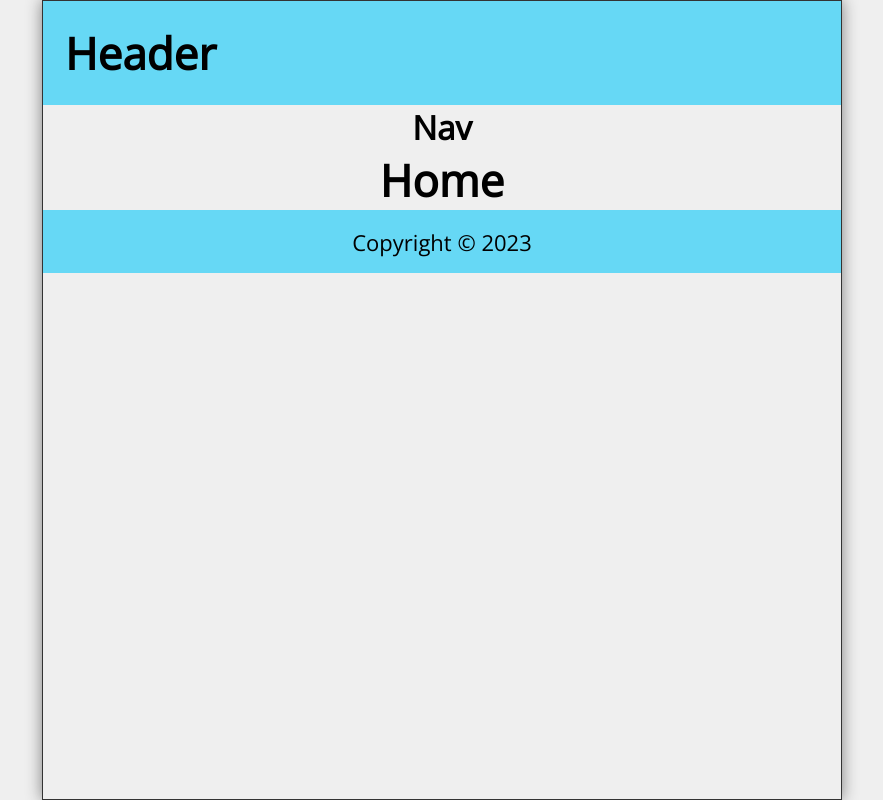
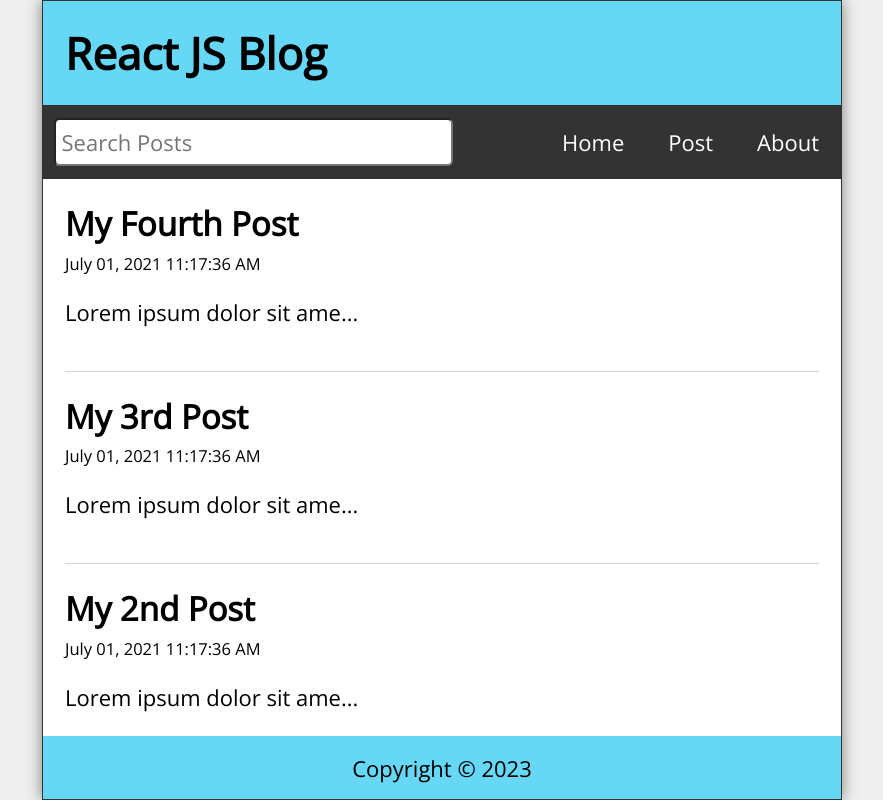
Before and after one commit to thallapalli/kt-react-blog-app, a React (Create React App) app: page / in a window 1280 px wide. Shown: the whole page, without its empty margins (198-1081 px from the left). Built offline with nearby package versions, Linux system fonts and the light colour scheme.

Commit message:
stable home checked in

```diff
--- a/src/App.js
+++ b/src/App.js
@@ -1,35 +1,96 @@
-import Nav from "./Nav";
-import Footer from "./Footer";
-import Home from "./Home";
-import NewPost from "./NewPost";
-import PostPage from "./PostPage";
-import About from "./About";
-import Missing from "./Missing";
-import { Route, Switch, useHistory } from "react-router-dom";
+import Header from './Header';
+import Nav from './Nav';
+import Footer from './Footer';
+import Home from './Home';
+import NewPost from './NewPost';
+import PostPage from './PostPage';
+import About from './About';
+import Missing from './Missing';
+import { Route, Switch, useHistory } from 'react-router-dom';
+import { useState, useEffect } from 'react';
+import { format } from 'date-fns';
 
-import { useState, useEffect } from "react";
-import Header from "./Header";
 function App() {
+  const [posts, setPosts] = useState([
+    {
+      id: 1,
+      title: "My First Post",
+      datetime: "July 01, 2021 11:17:36 AM",
+      body: "Lorem ipsum dolor sit amet consectetur adipisicing elit. Quis consequatur expedita, assumenda similique non optio! Modi nesciunt excepturi corrupti atque blanditiis quo nobis, non optio quae possimus illum exercitationem ipsa!"
+    },
+    {
+      id: 2,
+      title: "My 2nd Post",
+      datetime: "July 01, 2021 11:17:36 AM",
+      body: "Lorem ipsum dolor sit amet consectetur adipisicing elit. Quis consequatur expedita, assumenda similique non optio! Modi nesciunt excepturi corrupti atque blanditiis quo nobis, non optio quae possimus illum exercitationem ipsa!"
+    },
+    {
+      id: 3,
+      title: "My 3rd Post",
+      datetime: "July 01, 2021 11:17:36 AM",
+      body: "Lorem ipsum dolor sit amet consectetur adipisicing elit. Quis consequatur expedita, assumenda similique non optio! Modi nesciunt excepturi corrupti atque blanditiis quo nobis, non optio quae possimus illum exercitationem ipsa!"
+    },
+    {
+      id: 4,
+      title: "My Fourth Post",
+      datetime: "July 01, 2021 11:17:36 AM",
+      body: "Lorem ipsum dolor sit amet consectetur adipisicing elit. Quis consequatur expedita, assumenda similique non optio! Modi nesciunt excepturi corrupti atque blanditiis quo nobis, non optio quae possimus illum exercitationem ipsa!"
+    }
+  ])
+  const [search, setSearch] = useState('');
+  const [searchResults, setSearchResults] = useState([]);
+  const [postTitle, setPostTitle] = useState('');
+  const [postBody, setPostBody] = useState('');
+  const history = useHistory();
+
+  useEffect(() => {
+    const filteredResults = posts.filter((post) =>
+      ((post.body).toLowerCase()).includes(search.toLowerCase())
+      || ((post.title).toLowerCase()).includes(search.toLowerCase()));
+
+    setSearchResults(filteredResults.reverse());
+  }, [posts, search])
+
+  const handleSubmit = (e) => {
+    e.preventDefault();
+    const id = posts.length ? posts[posts.length - 1].id + 1 : 1;
+    const datetime = format(new Date(), 'MMMM dd, yyyy pp');
+    const newPost = { id, title: postTitle, datetime, body: postBody };
+    const allPosts = [...posts, newPost];
+    setPosts(allPosts);
+    setPostTitle('');
+    setPostBody('');
+    history.push('/');
+  }
+
+  const handleDelete = (id) => {
+    const postsList = posts.filter(post => post.id !== id);
+    setPosts(postsList);
+    history.push('/');
+  }
+
   return (
     <div className="App">
-      <Header />
-      <Nav />
+      <Header title="React JS Blog" />
+      <Nav search={search} setSearch={setSearch} />
       <Switch>
         <Route exact path="/">
-          <Home />
+          <Home posts={searchResults} />
         </Route>
         <Route exact path="/post">
-          <NewPost />
+          <NewPost
+            handleSubmit={handleSubmit}
+            postTitle={postTitle}
+            setPostTitle={setPostTitle}
+            postBody={postBody}
+            setPostBody={setPostBody}
+          />
         </Route>
         <Route path="/post/:id">
-          <PostPage />
+          <PostPage posts={posts} handleDelete={handleDelete} />
         </Route>
-        <Route path="/about">
-          <About />
-        </Route>
-        <Route path="*">
-          <Missing />
-        </Route>
+        <Route path="/about" component={About} />
+        <Route path="*" component={Missing} />
       </Switch>
       <Footer />
     </div>
--- /dev/null
+++ b/src/Feed.js
@@ -0,0 +1,15 @@
+import React from 'react'
+import Post from './Post'
+
+const Feed = ({ posts }) => {
+  return (
+    <>
+    {posts.map(post=>(
+        <Post key={post.id} post={post}/>
+
+    ))}
+    </>
+  )
+}
+
+export default Feed
--- a/src/Header.js
+++ b/src/Header.js
@@ -1,9 +1,9 @@
 import React from 'react'
 
-const Header = () => {
+const Header = ({title}) => {
   return (
     <header className="Header">
-    <h1>Header</h1>
+    <h1>{title}</h1>
 </header>
   )
 }
--- a/src/Home.js
+++ b/src/Home.js
@@ -1,11 +1,17 @@
-import React from 'react'
+import Feed from './Feed';
 
-const Home = () => {
-  return (
-   <main>
-    <h1>Home</h1>
-    </main>
-  )
+const Home = ({ posts }) => {
+    return (
+        <main className="Home">
+            {posts.length ? (
+                <Feed posts={posts} />
+            ) : (
+                <p style={{ marginTop: "2rem" }}>
+                    No posts to display.
+                </p>
+            )}
+        </main>
+    )
 }
 
 export default Home
--- a/src/Nav.js
+++ b/src/Nav.js
@@ -1,11 +1,32 @@
-import React from 'react'
+import React from "react";
+import { Link } from "react-router-dom";
 
-const Nav = () => {
+const Nav = ({ search, setSearch }) => {
   return (
-    <nav>
-    <h1>Nav</h1>
-   </nav>
-  )
-}
+    <nav className="Nav">
+      <form className="searchForm" onSubmit={(e) => e.preventDefault()}>
+        <label htmlFor="search">Search Posts</label>
+        <input
+          id="search"
+          type="text"
+          placeholder="Search Posts"
+          value={search}
+          onChange={(e) => setSearch(e.target.value)}
+        />
+      </form>
+      <ul>
+        <li>
+          <Link to="/">Home</Link>
+        </li>
+        <li>
+          <Link to="/post">Post</Link>
+        </li>
+        <li>
+          <Link to="/about">About</Link>
+        </li>
+      </ul>
+    </nav>
+  );
+};
 
-export default Nav
+export default Nav;
--- /dev/null
+++ b/src/Post.js
@@ -0,0 +1,15 @@
+import React from "react";
+import { Link } from "react-router-dom/cjs/react-router-dom.min";
+const Post = ({ post }) => {
+  return (
+    <article className="post">
+      <Link to={`/post/${post.id}`}>
+        <h2>{post.title}</h2>
+        <p className="postDate">{post.datetime}</p>
+      </Link>
+      <p className="postBody">{(post.body).length<=25?post.body:`${(post.body).slice(0,25)}...`}</p>
+    </article>
+  );
+};
+
+export default Post;
```
